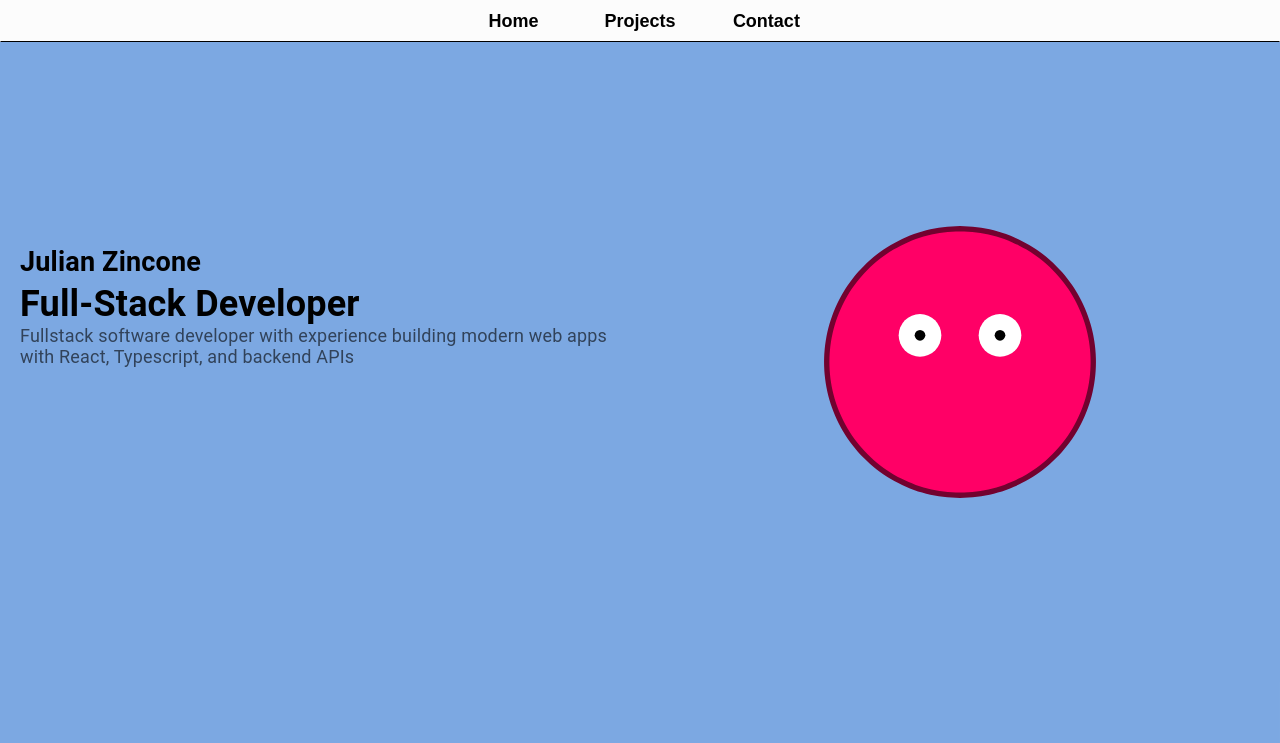
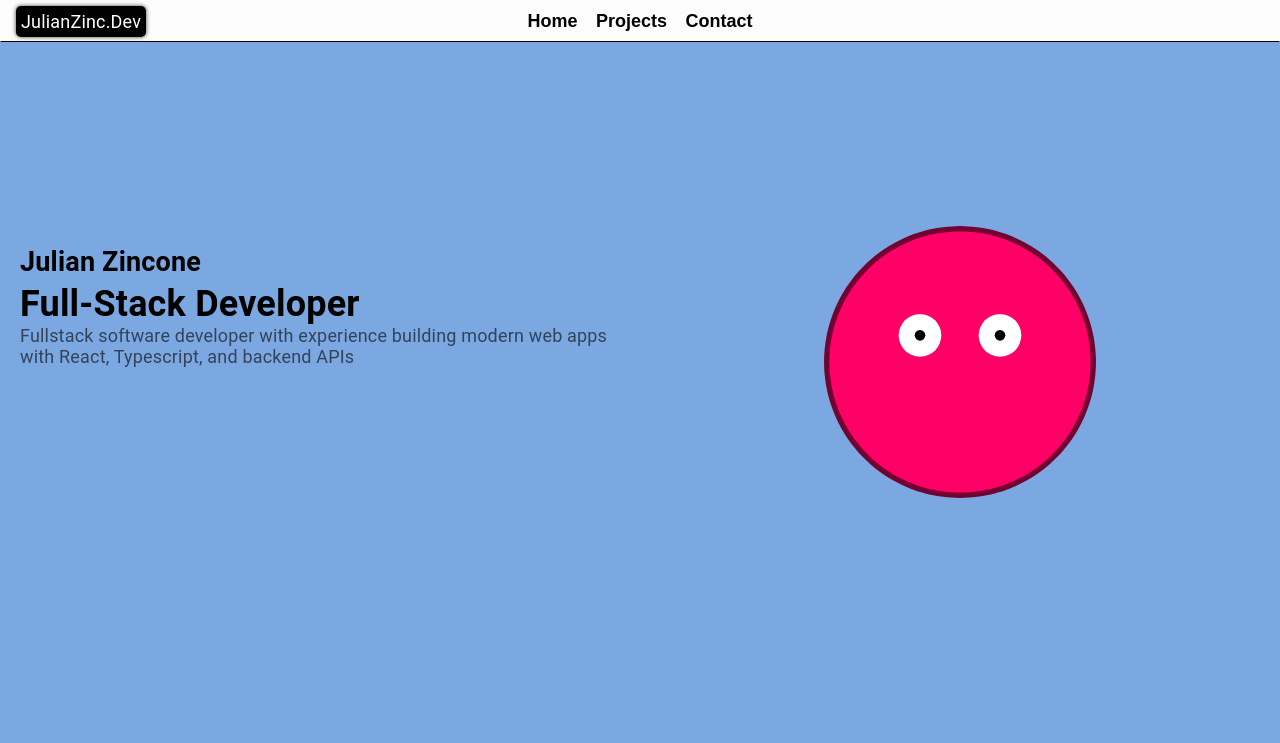
Before and after one commit to JulianZincDev/JulianZinc.Dev, a React (Vite) app in the folder frontend/: page / in a window 1280 px wide. Shown: the top 743 px of the page. Built offline with nearby package versions, Linux system fonts and the light colour scheme.

Commit message:
added simple logo

```diff
--- a/frontend/src/components/Menubar/Menubar.styles.ts
+++ b/frontend/src/components/Menubar/Menubar.styles.ts
@@ -34,11 +34,11 @@ export const StyledMenubarContainer = styled.nav<StyledMenubarContainerProps>`
 
   ${({ $isScrolled }) => $isScrolled && css`
     width: 80%;
+    min-width: 280px;
     border-radius: 20px;
     border: 1px solid black;
     opacity: 80%;
     transform: translateY(15px);
-
   `}
 `;
 
@@ -53,6 +53,35 @@ export const StyledMenubarBehindArea = styled.div`
 
 export const StyledMenubarButton = styled(Button)`
   height: 32px;
-  min-width: 120px;
+  /* width: 120px; */
+  padding: 0 5px 0 5px;
+  flex-shrink: 1;
   transition: background-color 600ms ease, border-color 600ms ease;
+
+  @media (max-width: 675px) {
+    display: none;
+  }
 `;
+
+export const StyledSideZone = styled.div`
+  min-width: 140px;
+  height: 100%;
+  display: flex;
+  align-items: center;
+  justify-content: center;
+`;
+
+
+export const StyledLogo = styled.span`
+  background-color: ${({ theme }) => theme.black};
+  color: ${({ theme }) => theme.white};
+  user-select: none;
+  padding: 5px;
+  border-radius: 5px;
+
+  box-shadow: 0px 0px 4px 0px rgba(0,0,0,0.75);
+  cursor: pointer;
+
+  position: absolute;
+  left: 15px;
+`;
--- a/frontend/src/components/Menubar/Menubar.tsx
+++ b/frontend/src/components/Menubar/Menubar.tsx
@@ -1,6 +1,6 @@
 import { useEffect, useState } from "react";
 import { ButtonVariant } from "../Button/Button.types";
-import { StyledMenubarBehindArea, StyledMenubarButton, StyledMenubarContainer } from "./Menubar.styles";
+import { StyledLogo, StyledMenubarBehindArea, StyledMenubarButton, StyledMenubarContainer, StyledSideZone } from "./Menubar.styles";
 
 export const MenuBar = () => {
   const [isScrolled, setIsScrolled] = useState(false);
@@ -21,9 +21,13 @@ export const MenuBar = () => {
     <>
       <StyledMenubarBehindArea />
       <StyledMenubarContainer $isScrolled={isScrolled}>
+        <StyledSideZone>
+          <StyledLogo>JulianZinc.Dev</StyledLogo>
+        </StyledSideZone>
         <StyledMenubarButton label={'Home'} variant={ButtonVariant.MenuButton} />
         <StyledMenubarButton label={'Projects'} variant={ButtonVariant.MenuButton} />
         <StyledMenubarButton label={'Contact'} variant={ButtonVariant.MenuButton} />
+        <StyledSideZone />
       </StyledMenubarContainer>
     </>
   )
--- a/frontend/src/themes/defaultTheme.ts
+++ b/frontend/src/themes/defaultTheme.ts
@@ -1,6 +1,8 @@
 import { ButtonVariant } from "@/components/Button/Button.types";
 
 export const defaultTheme = {
+  black: 'black',
+  white: 'white',
   banner: {
     background: '#7ca8e2',
   },
```
